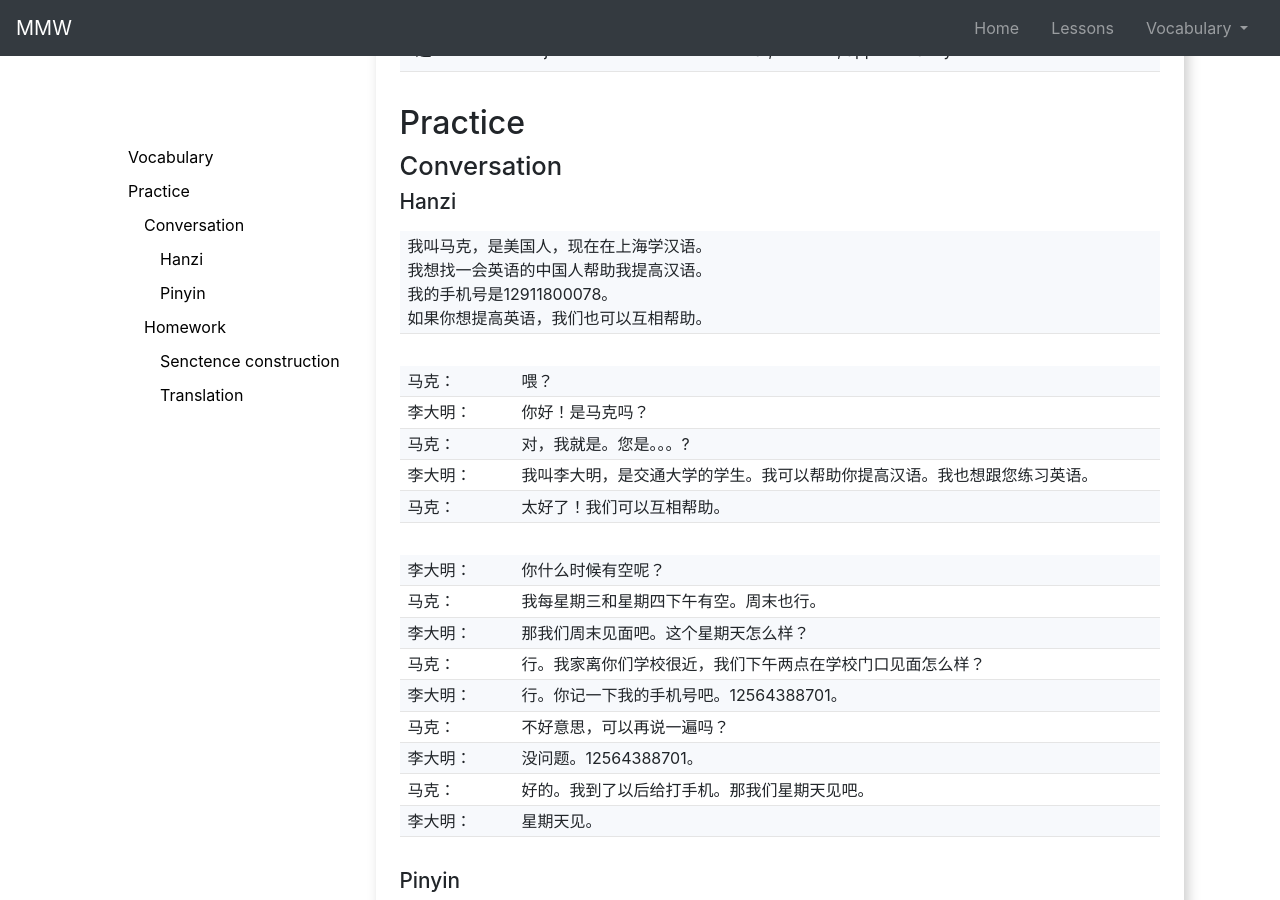
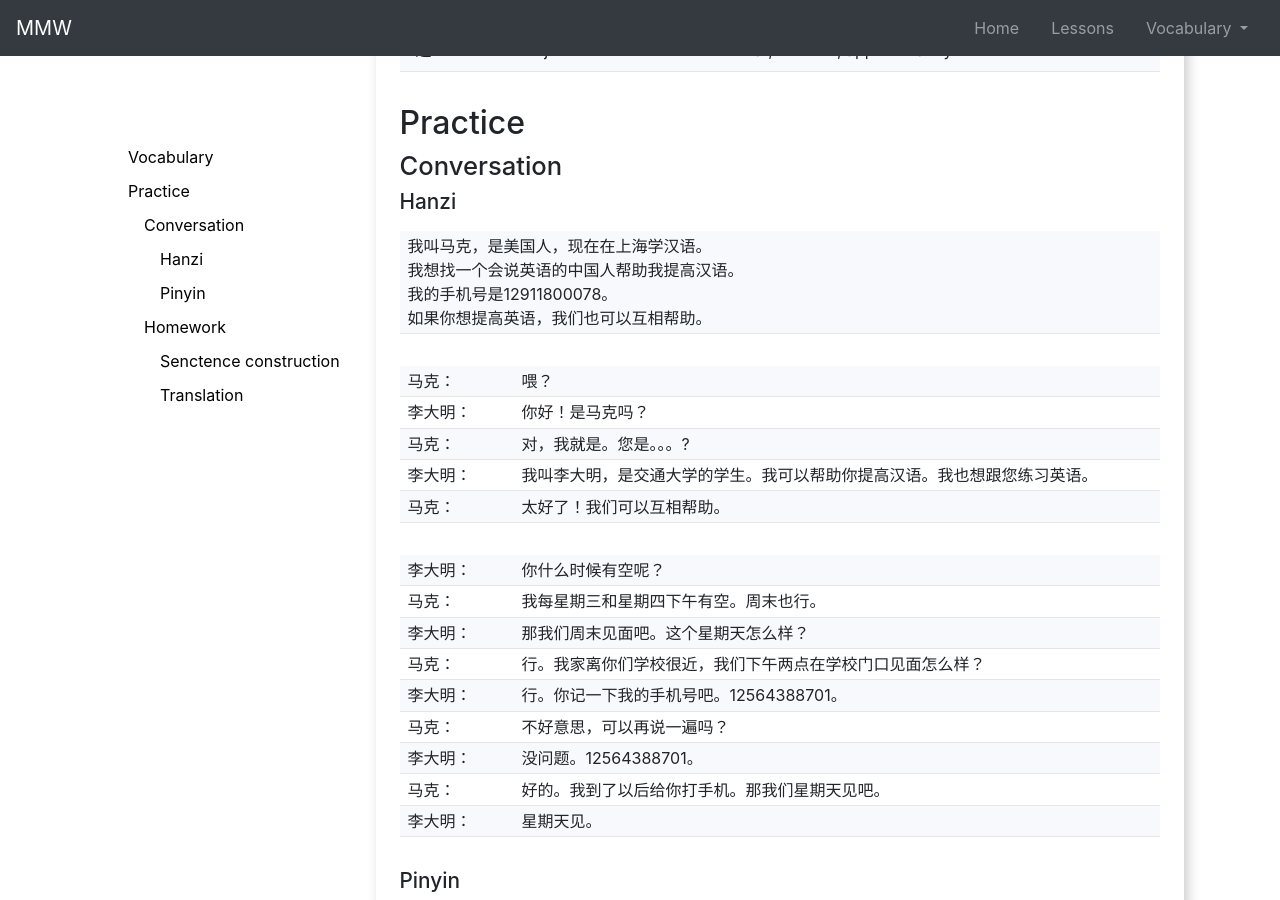
Before and after one commit to johannst/mmw, a Jekyll site: the page built from _posts/2018-10-28-weekly11.md, in a window 1280 px wide and 900 px high, scrolled down 1433 px. Built offline with Jekyll 4.4.1, drawn with Linux system fonts in a browser that asks for light colours; the table of contents is made by our own code; some of the changed text lies outside the part shown.

Commit message:
Weekly 11 minor fixes

```diff
--- a/_posts/2018-10-28-weekly11.md
+++ b/_posts/2018-10-28-weekly11.md
@@ -38,7 +38,7 @@ This weeks post is all about making an appointment to learn together. The practi
 ## Conversation
 ### Hanzi
 
-| 我叫马克，是美国人，现在在上海学汉语。<br>我想找一会英语的中国人帮助我提高汉语。<br>我的手机号是12911800078。<br>如果你想提高英语，我们也可以互相帮助。 |
+| 我叫马克，是美国人，现在在上海学汉语。<br>我想找一个会说英语的中国人帮助我提高汉语。<br>我的手机号是12911800078。<br>如果你想提高英语，我们也可以互相帮助。 |
 {: .conversation}
 
 | 马克：   | 喂？ |
@@ -55,7 +55,7 @@ This weeks post is all about making an appointment to learn together. The practi
 | 李大明： | 行。你记一下我的手机号吧。12564388701。 |
 | 马克：   | 不好意思，可以再说一遍吗？ |
 | 李大明： | 没问题。12564388701。 |
-| 马克：   | 好的。我到了以后给打手机。那我们星期天见吧。 |
+| 马克：   | 好的。我到了以后给你打手机。那我们星期天见吧。 |
 | 李大明： | 星期天见。 |
 {: .conversation}
 
```
